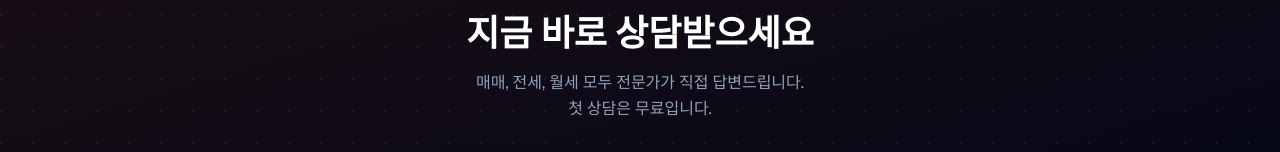
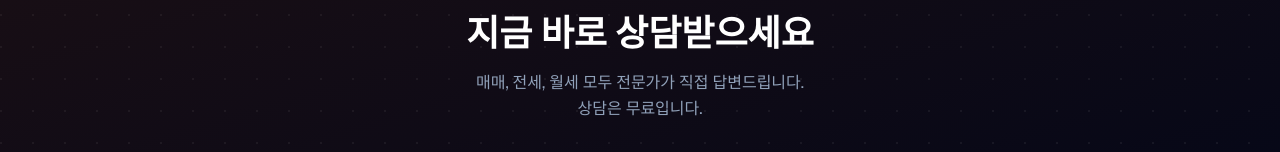
Before and after one commit to cyw4328/samsug-property, a Next.js app: page / in a window 1280 px wide. Shown: the part 2143-2295 px from the top of the page. Built offline with nearby package versions, Linux system fonts and the light colour scheme.

Commit message:
text commit

```diff
--- a/src/app/faq/page.tsx
+++ b/src/app/faq/page.tsx
@@ -23,7 +23,7 @@ const faqs = [
   {
     category: "상담",
     q: "상담은 어떻게 신청하나요?",
-    a: "홈페이지의 [상담신청] 메뉴를 통해 온라인으로 신청하시거나, 전화(02-000-0000)로 직접 연락 주시면 됩니다. 영업시간 내 최대한 빠르게 연락드리겠습니다. 첫 상담은 무료입니다.",
+    a: "홈페이지의 [상담신청] 메뉴를 통해 온라인으로 신청하시거나, 전화(02-000-0000)로 직접 연락 주시면 됩니다. 영업시간 내 최대한 빠르게 연락드리겠습니다. 상담은 무료입니다.",
   },
   {
     category: "매물",
--- a/src/app/page.tsx
+++ b/src/app/page.tsx
@@ -161,7 +161,7 @@ export default function Home() {
           </h2>
           <p className="text-slate-400 mb-8 leading-relaxed">
             매매, 전세, 월세 모두 전문가가 직접 답변드립니다.<br />
-            첫 상담은 무료입니다.
+            상담은 무료입니다.
           </p>
           <div className="flex flex-wrap justify-center gap-4">
             <Link
```
